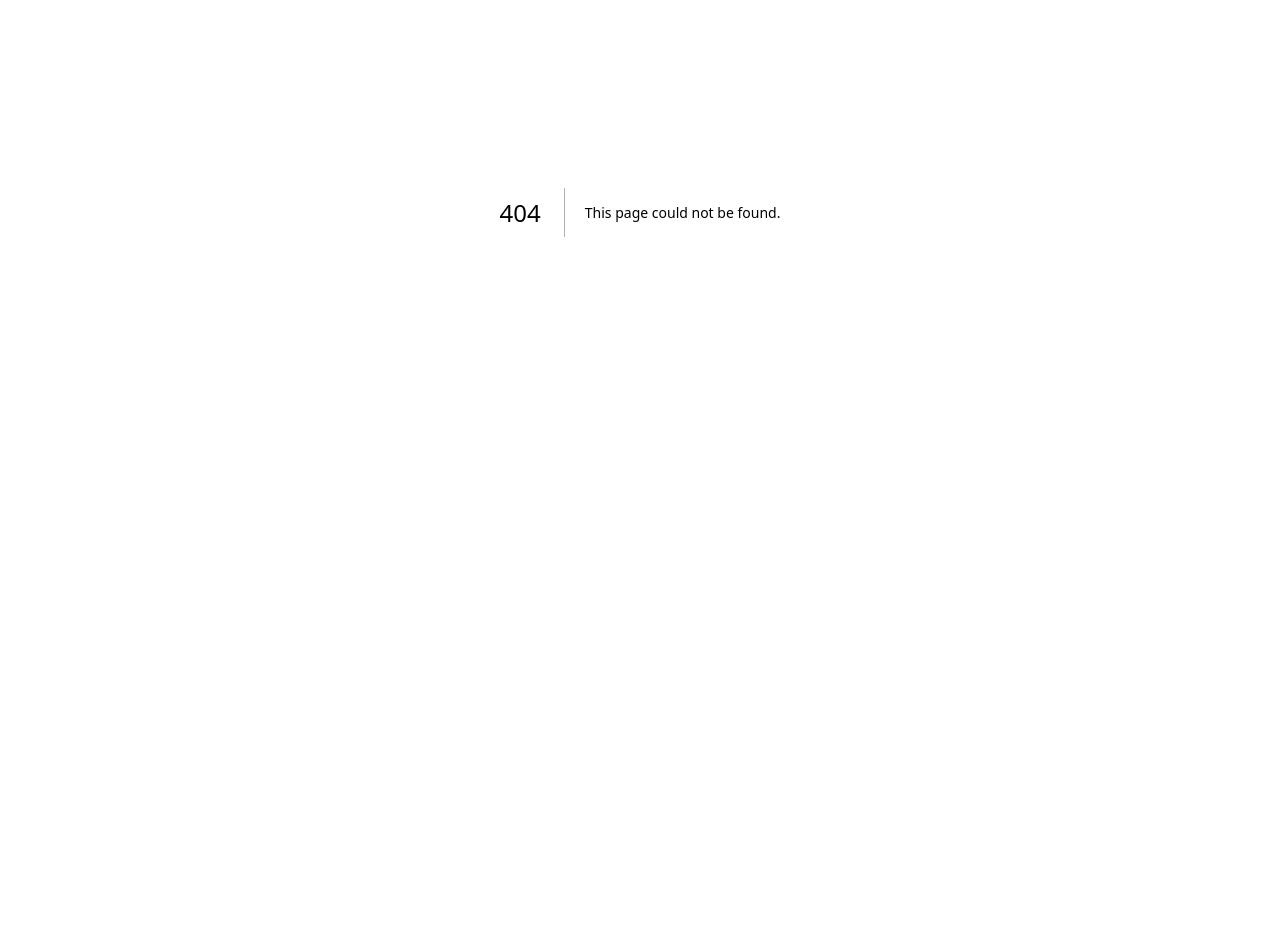
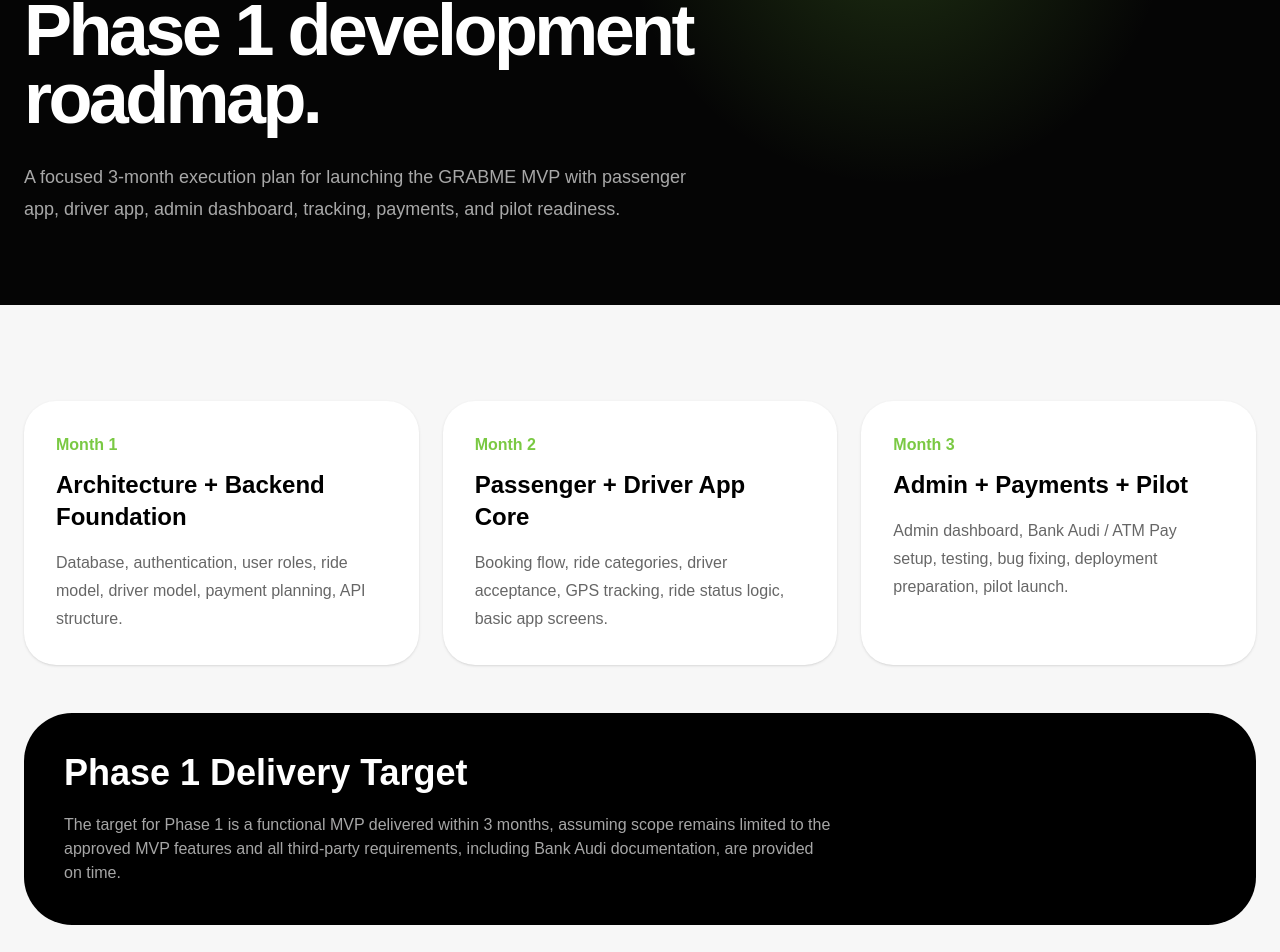
Before and after one commit to Metahaus-Studio/grabme-web, a Next.js app: page /roadmap in a window 1280 px wide. Before the commit this address had no page. Shown: the part 188-1140 px from the top of the page. Before the commit the page ends 800 px from the top, so only its background shows below. Built offline with nearby package versions, Linux system fonts and the light colour scheme.

Commit message:
Add GRABME development roadmap page

```diff
--- a/src/app/proposal/page.tsx
+++ b/src/app/proposal/page.tsx
@@ -186,13 +186,14 @@
                 <Clock className="mb-5 text-[#7AC943]" size={36} />
                 <h2 className="text-3xl font-black">Estimated Timeline</h2>
                 <ul className="mt-6 space-y-3 text-white/65">
-                  <li>• Discovery, UX flows, and architecture: 2–3 weeks</li>
-                  <li>• Backend and database foundation: 4–6 weeks</li>
-                  <li>• Passenger and driver app development: 6–10 weeks</li>
-                  <li>• Admin dashboard and payment setup: 4–6 weeks</li>
-                  <li>• Testing, deployment, and pilot preparation: 2–4 weeks</li>
-                  <li>• Realistic MVP delivery: 3–5 months</li>
-                </ul>
+  <li>• Discovery, UX flows, and architecture: completed / in progress</li>
+  <li>• Backend and database foundation: 3–4 weeks</li>
+  <li>• Passenger app development: 4–5 weeks</li>
+  <li>• Driver app development: 4–5 weeks</li>
+  <li>• Admin dashboard and Bank Audi setup: 3–4 weeks</li>
+  <li>• Testing, deployment, and pilot preparation: 2–3 weeks</li>
+  <li>• Phase 1 MVP delivery target: 3 months</li>
+</ul>
               </div>
 
               <div className="rounded-[2rem] bg-white p-8 shadow-sm">
--- /dev/null
+++ b/src/app/roadmap/page.tsx
@@ -0,0 +1,48 @@
+import { Navbar } from "@/components/Navbar";
+import { Footer } from "@/components/Footer";
+import { PageHero } from "@/components/PageHero";
+
+const roadmap = [
+  ["Month 1", "Architecture + Backend Foundation", "Database, authentication, user roles, ride model, driver model, payment planning, API structure."],
+  ["Month 2", "Passenger + Driver App Core", "Booking flow, ride categories, driver acceptance, GPS tracking, ride status logic, basic app screens."],
+  ["Month 3", "Admin + Payments + Pilot", "Admin dashboard, Bank Audi / ATM Pay setup, testing, bug fixing, deployment preparation, pilot launch."],
+];
+
+export default function RoadmapPage() {
+  return (
+    <>
+      <Navbar />
+      <main>
+        <PageHero
+          eyebrow="ROADMAP"
+          title="Phase 1 development roadmap."
+          text="A focused 3-month execution plan for launching the GRABME MVP with passenger app, driver app, admin dashboard, tracking, payments, and pilot readiness."
+        />
+
+        <section className="bg-[#F7F7F7] px-6 py-24 text-black">
+          <div className="mx-auto max-w-7xl">
+            <div className="grid gap-6 md:grid-cols-3">
+              {roadmap.map(([month, title, text]) => (
+                <div key={month} className="rounded-[2rem] bg-white p-8 shadow-sm">
+                  <p className="font-semibold text-[#7AC943]">{month}</p>
+                  <h2 className="mt-3 text-2xl font-black">{title}</h2>
+                  <p className="mt-4 leading-7 text-black/60">{text}</p>
+                </div>
+              ))}
+            </div>
+
+            <div className="mt-12 rounded-[3rem] bg-black p-10 text-white">
+              <h2 className="text-4xl font-black">Phase 1 Delivery Target</h2>
+              <p className="mt-5 max-w-3xl text-white/65">
+                The target for Phase 1 is a functional MVP delivered within 3 months,
+                assuming scope remains limited to the approved MVP features and all
+                third-party requirements, including Bank Audi documentation, are provided on time.
+              </p>
+            </div>
+          </div>
+        </section>
+      </main>
+      <Footer />
+    </>
+  );
+}
--- a/src/components/Navbar.tsx
+++ b/src/components/Navbar.tsx
@@ -16,6 +16,7 @@
     ["Corporate", "/corporate"],
     ["About", "/about"],
     ["Proposal", "/proposal"],
+    ["Roadmap", "/roadmap"],
   ];
 
   return (
```
